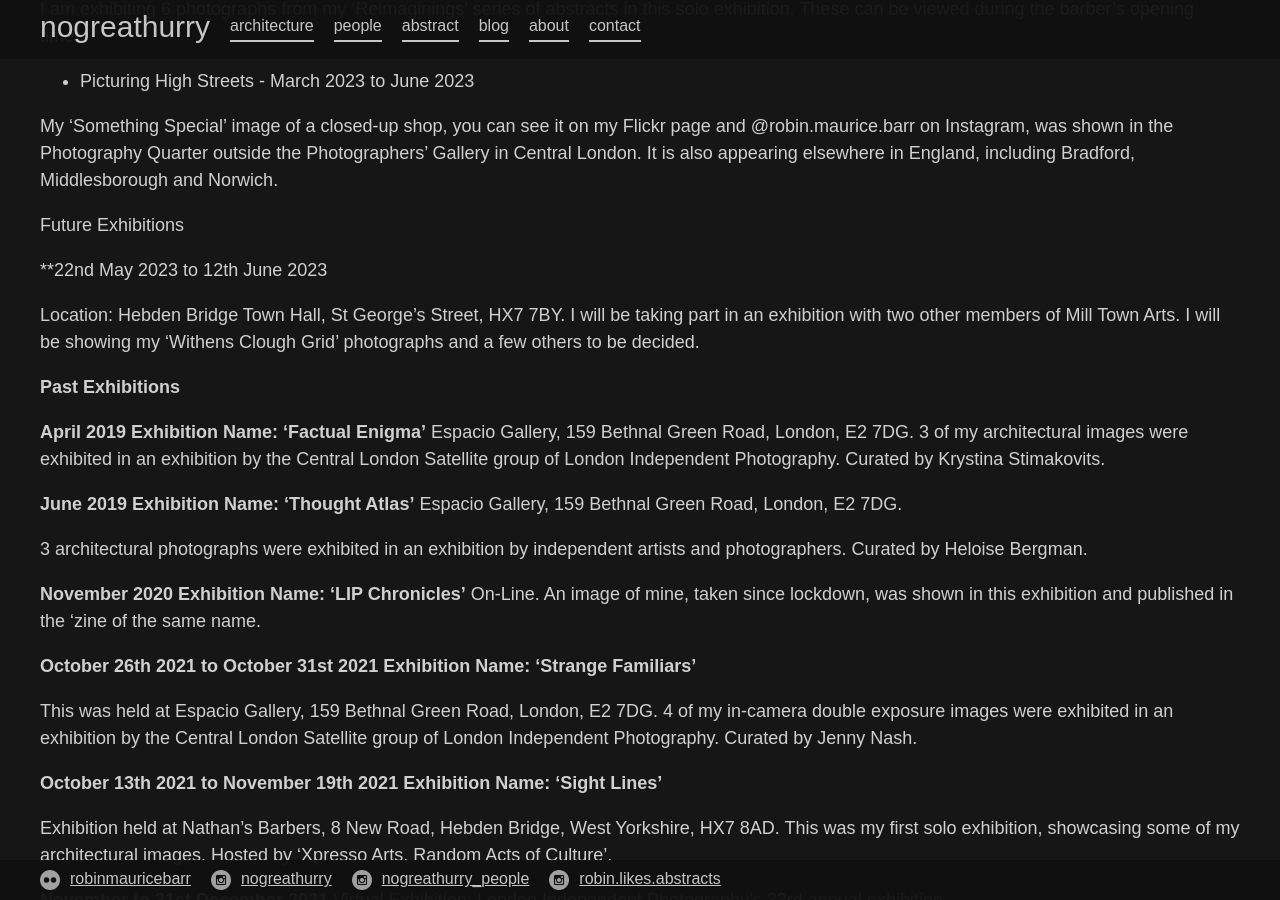
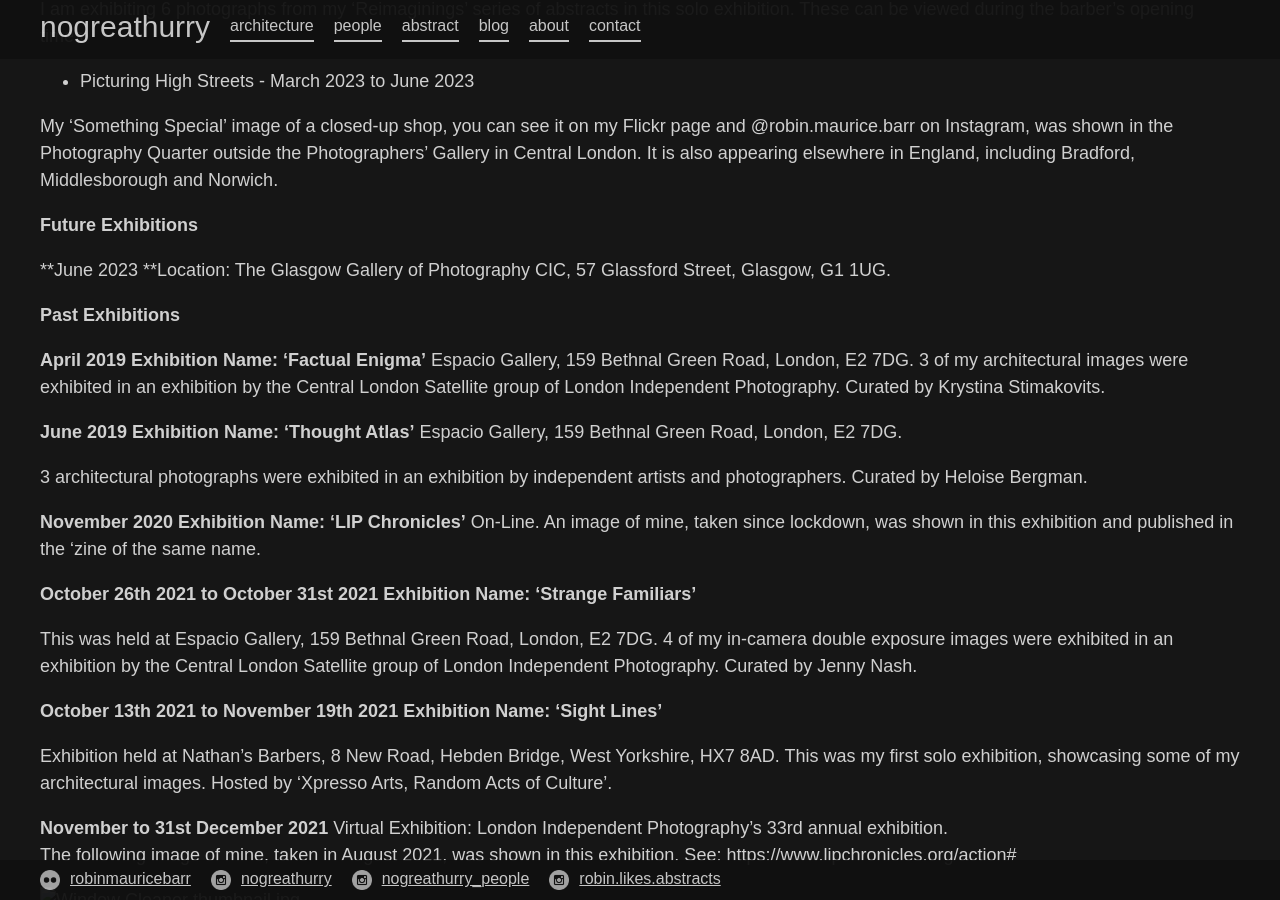
Before and after one commit to 987poiuytrewq/nogreathurry, a Jekyll site: the page built from blog.md, in a window 1280 px wide and 900 px high, scrolled down 545 px. Built offline with Jekyll 4.4.1, drawn with Linux system fonts in a browser that asks for light colours; some of the changed text lies outside the part shown.

Commit message:
Updated Blog

```diff
--- a/blog.md
+++ b/blog.md
@@ -31,12 +31,10 @@ I am exhibiting 6 photographs from my 'Reimaginings' series of abstracts in this
 
 My 'Something Special' image of a closed-up shop, you can see it on my Flickr page and @robin.maurice.barr on Instagram, was shown in the Photography Quarter outside the Photographers' Gallery in Central London. It is also appearing elsewhere in England, including Bradford, Middlesborough and Norwich.
 
-Future Exhibitions
+**Future Exhibitions**
 
-**22nd May 2023 to 12th June 2023
-
-Location: Hebden Bridge Town Hall, St George's Street, HX7 7BY.
-I will be taking part in an exhibition with two other members of Mill Town Arts. I will be showing my 'Withens Clough Grid' photographs and a few others to be decided.
+**June 2023
+**Location: The Glasgow Gallery of Photography CIC, 57 Glassford Street, Glasgow, G1 1UG.
 
 **Past Exhibitions**
 
@@ -107,7 +105,7 @@ My photograph was featured on the cover of the exhibition catalogue that is avai
 **Exhibition Name: 'The Grid'**
 This was held by the Crouch End Satellite Group of London Independent Photography at The Original Gallery, Hornsey Library, Haringey Park, Crouch End, London, N8 9JA. I showed four framed and one unframed photos.The photographs were taken in Withens Clough, Cragg Vale, near to where I live.
 
-* January to March 2023
+** January to March 2023
 * Exhibition Name: Jupiter Asset Management
 * Location: Zigzag Building, Victoria Street, London.
 
```
